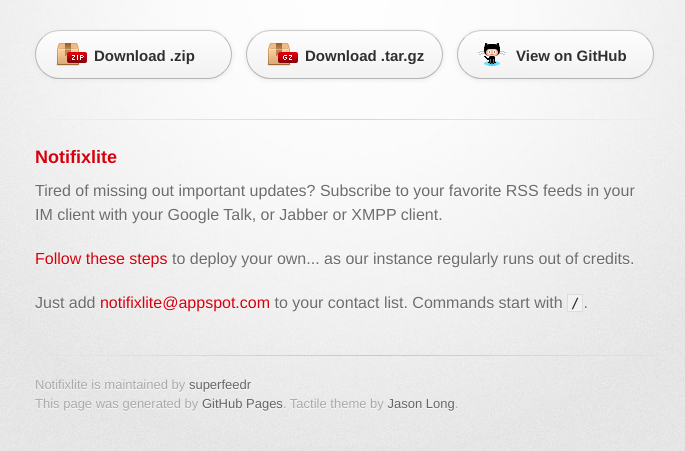
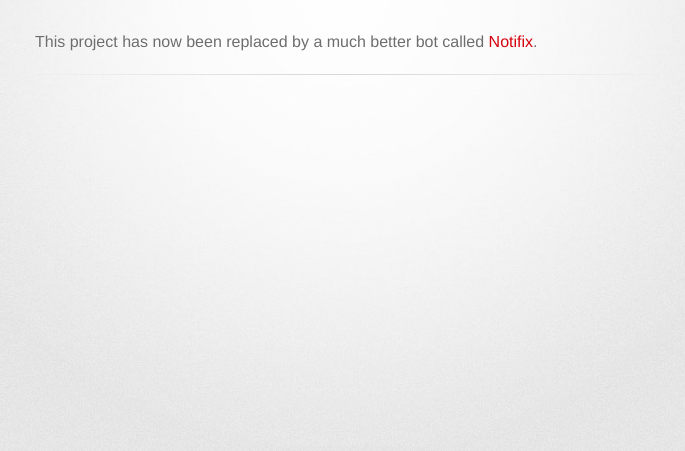
Before and after one commit to superfeedr/notifixlight, a plain HTML site: page index.html in a window 1280 px wide. Shown: the part 127-578 px from the top of the page, without its empty margins (295-980 px from the left). Drawn offline with Linux system fonts and the light colour scheme; a web font is replaced by a local one.

Commit message:
Update index.html

```diff
--- a/index.html
+++ b/index.html
@@ -22,27 +22,9 @@
           <h2>RSS thru IM, powered by http://superfeedr.com</h2>
         </header>
 
-        <section id="downloads" class="clearfix">
-          <a href="https://github.com/superfeedr/notifixlight/zipball/master" id="download-zip" class="button"><span>Download .zip</span></a>
-          <a href="https://github.com/superfeedr/notifixlight/tarball/master" id="download-tar-gz" class="button"><span>Download .tar.gz</span></a>
-          <a href="https://github.com/superfeedr/notifixlight" id="view-on-github" class="button"><span>View on GitHub</span></a>
-        </section>
+        <p>This project has now been replaced by a much better bot called <a href="https://github.com/julien51/notifix">Notifix</a>.</p>
 
         <hr>
-
-        <section id="main_content">
-          <h3>Notifixlite</h3>
-
-<p>Tired of missing out important updates? Subscribe to your favorite RSS feeds in your IM client with your Google Talk, or Jabber or XMPP client.</p>
-<p><a href="https://github.com/superfeedr/notifixlight">Follow these steps</a> to deploy your own... as our instance regularly runs out of credits.</p>
-<p>Just add <a href="mailto:notifixlite@appspot.com">notifixlite@appspot.com</a> to your contact list. Commands start with <code>/</code>.</p>
-        </section>
-
-        <footer>
-          Notifixlite is maintained by <a href="https://github.com/superfeedr">superfeedr</a><br>
-          This page was generated by <a href="http://pages.github.com">GitHub Pages</a>. Tactile theme by <a href="http://twitter.com/jasonlong">Jason Long</a>.
-        </footer>
-
 
       </div>
     </div>
```
